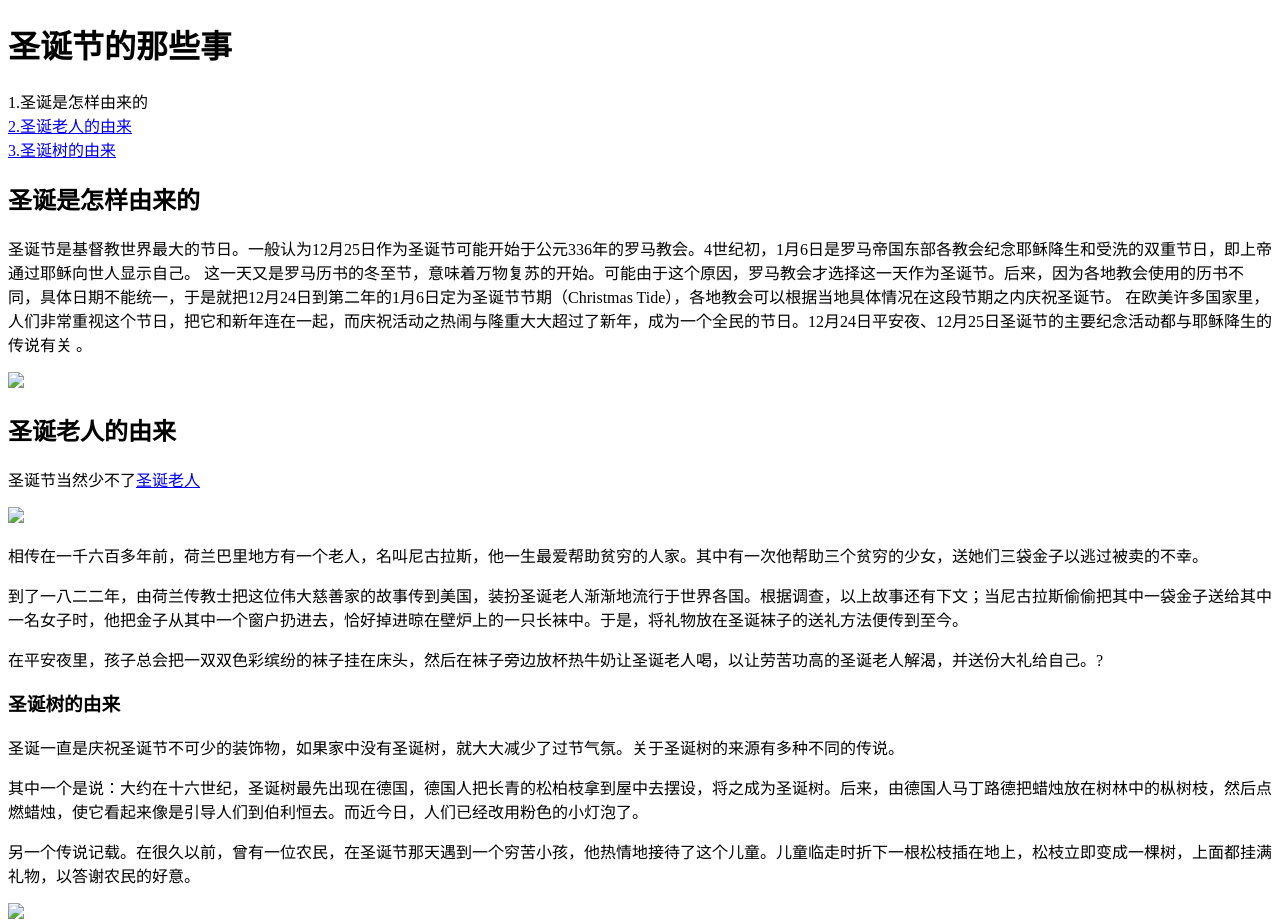
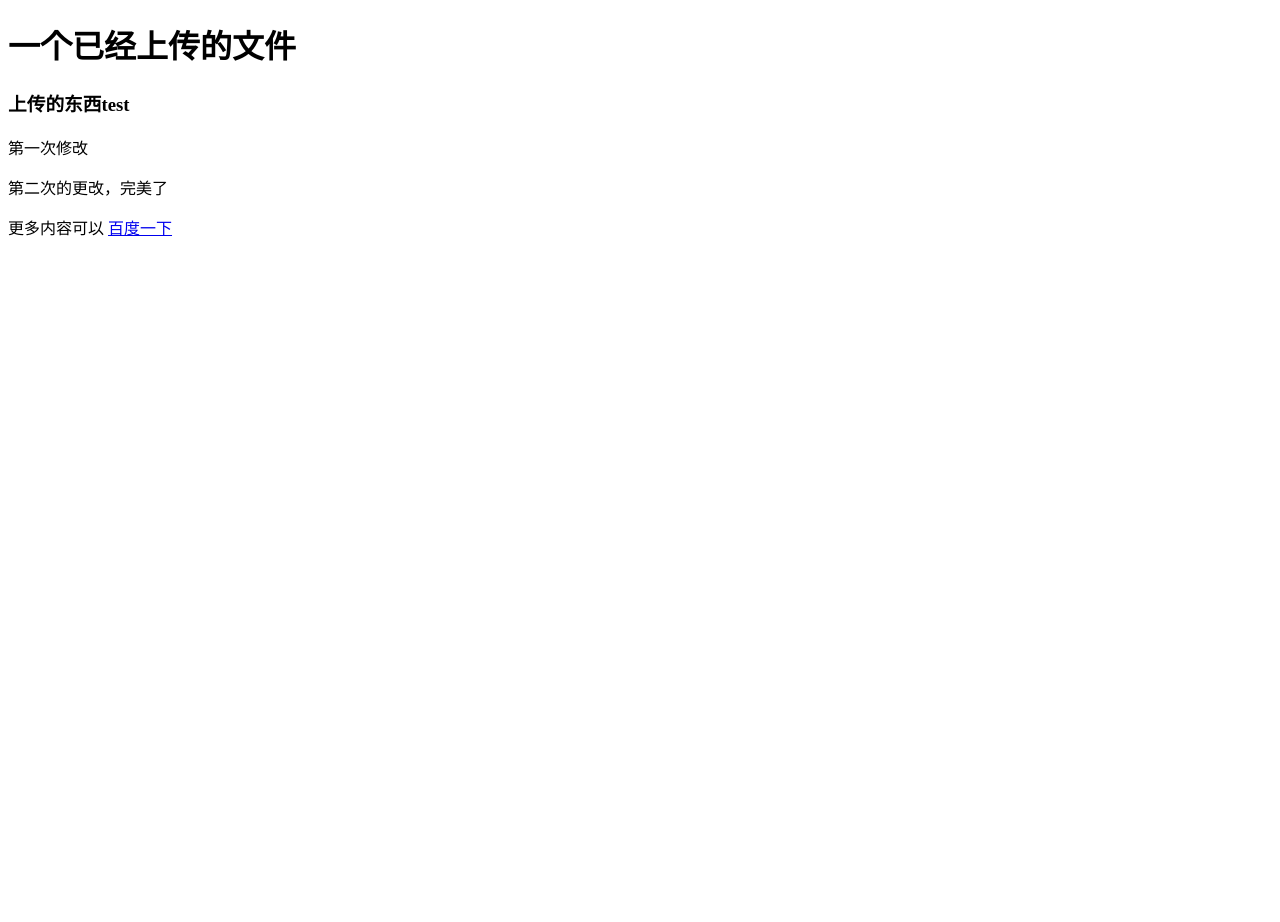
Before and after one commit to get-luck/student, a plain HTML site: page index.html in a window 1280 px wide. Shown: the top 922 px of the page. After the commit the page ends 800 px from the top, so only its background shows below. Drawn offline with Linux system fonts and the light colour scheme.

Commit message:
无数次的提交了

```diff
--- a/index.html
+++ b/index.html
@@ -1,39 +1,21 @@
 <!DOCTYPE html>
 <html lang="en">
+
 <head>
     <meta charset="UTF-8">
     <meta http-equiv="X-UA-Compatible" content="IE=edge">
     <meta name="viewport" content="width=device-width, initial-scale=1.0">
     <title>Document</title>
 </head>
+
 <body>
-<h1>圣诞节的那些事</h1>
-1.圣诞是怎样由来的<br/>
-<a href="#chars">2.圣诞老人的由来</a><br/>
-<a href="#chars2">3.圣诞树的由来</a><br/>
-<h2>圣诞是怎样由来的</h2>
-<p>圣诞节是基督教世界最大的节日。一般认为12月25日作为圣诞节可能开始于公元336年的罗马教会。4世纪初，1月6日是罗马帝国东部各教会纪念耶稣降生和受洗的双重节日，即上帝通过耶稣向世人显示自己。 这一天又是罗马历书的冬至节，意味着万物复苏的开始。可能由于这个原因，罗马教会才选择这一天作为圣诞节。后来，因为各地教会使用的历书不同，具体日期不能统一，于是就把12月24日到第二年的1月6日定为圣诞节节期（Christmas Tide），各地教会可以根据当地具体情况在这段节期之内庆祝圣诞节。 在欧美许多国家里，人们非常重视这个节日，把它和新年连在一起，而庆祝活动之热闹与隆重大大超过了新年，成为一个全民的节日。12月24日平安夜、12月25日圣诞节的主要纪念活动都与耶稣降生的传说有关 。</p>
-<img src="images/t1.gif"><br/>
-
-<h2 id="chars">圣诞老人的由来</h2>
-<p>圣诞节当然少不了<a href="2.html">圣诞老人</a></p>
-<img src="images/oldman.jpg"><br/>
-
-<p>相传在一千六百多年前，荷兰巴里地方有一个老人，名叫尼古拉斯，他一生最爱帮助贫穷的人家。其中有一次他帮助三个贫穷的少女，送她们三袋金子以逃过被卖的不幸。</p>
-
-<p>到了一八二二年，由荷兰传教士把这位伟大慈善家的故事传到美国，装扮圣诞老人渐渐地流行于世界各国。根据调查，以上故事还有下文；当尼古拉斯偷偷把其中一袋金子送给其中一名女子时，他把金子从其中一个窗户扔进去，恰好掉进晾在壁炉上的一只长袜中。于是，将礼物放在圣诞袜子的送礼方法便传到至今。</p>
-
-<p>在平安夜里，孩子总会把一双双色彩缤纷的袜子挂在床头，然后在袜子旁边放杯热牛奶让圣诞老人喝，以让劳苦功高的圣诞老人解渴，并送份大礼给自己。?</p>
-<h3 id="chars2">圣诞树的由来</h3>
-<p>圣诞一直是庆祝圣诞节不可少的装饰物，如果家中没有圣诞树，就大大减少了过节气氛。关于圣诞树的来源有多种不同的传说。</p>
-
-其中一个是说：大约在十六世纪，圣诞树最先出现在德国，德国人把长青的松柏枝拿到屋中去摆设，将之成为圣诞树。后来，由德国人马丁路德把蜡烛放在树林中的枞树枝，然后点燃蜡烛，使它看起来像是引导人们到伯利恒去。而近今日，人们已经改用粉色的小灯泡了。
-
-<p>另一个传说记载。在很久以前，曾有一位农民，在圣诞节那天遇到一个穷苦小孩，他热情地接待了这个儿童。儿童临走时折下一根松枝插在地上，松枝立即变成一棵树，上面都挂满礼物，以答谢农民的好意。</p>
-<img src="images/t3.jpg"><br/>
-圣诞树真正出现在圣诞节时，首先见于德国，之后又传入欧洲和美国，并以其优美的姿态，成为圣诞节不可缺少的装饰。圣诞树的种类繁多，有天然松柏圣诞树、也有人造圣诞树及白色圣诞树。 每棵圣诞树上都挂满琳琅满目的装饰品，但每棵树的顶端必定有个特大的星星，象征三博士跟随该星而找到耶稣，而且也只有该家庭的一家之主可以把这棵希望之星挂上。
+    <h1>一个已经上传的文件</h1>
+    <h3>上传的东西test</h3>
+    <p>第一次修改</p>
+    <p>第二次的更改，完美了</p>
 
 
-更多内容可以 <a href="http://baidu.com" target="_blank">百度一下</a>
+    更多内容可以 <a href="http://baidu.com" target="_blank">百度一下</a>
 </body>
+
 </html>
```
